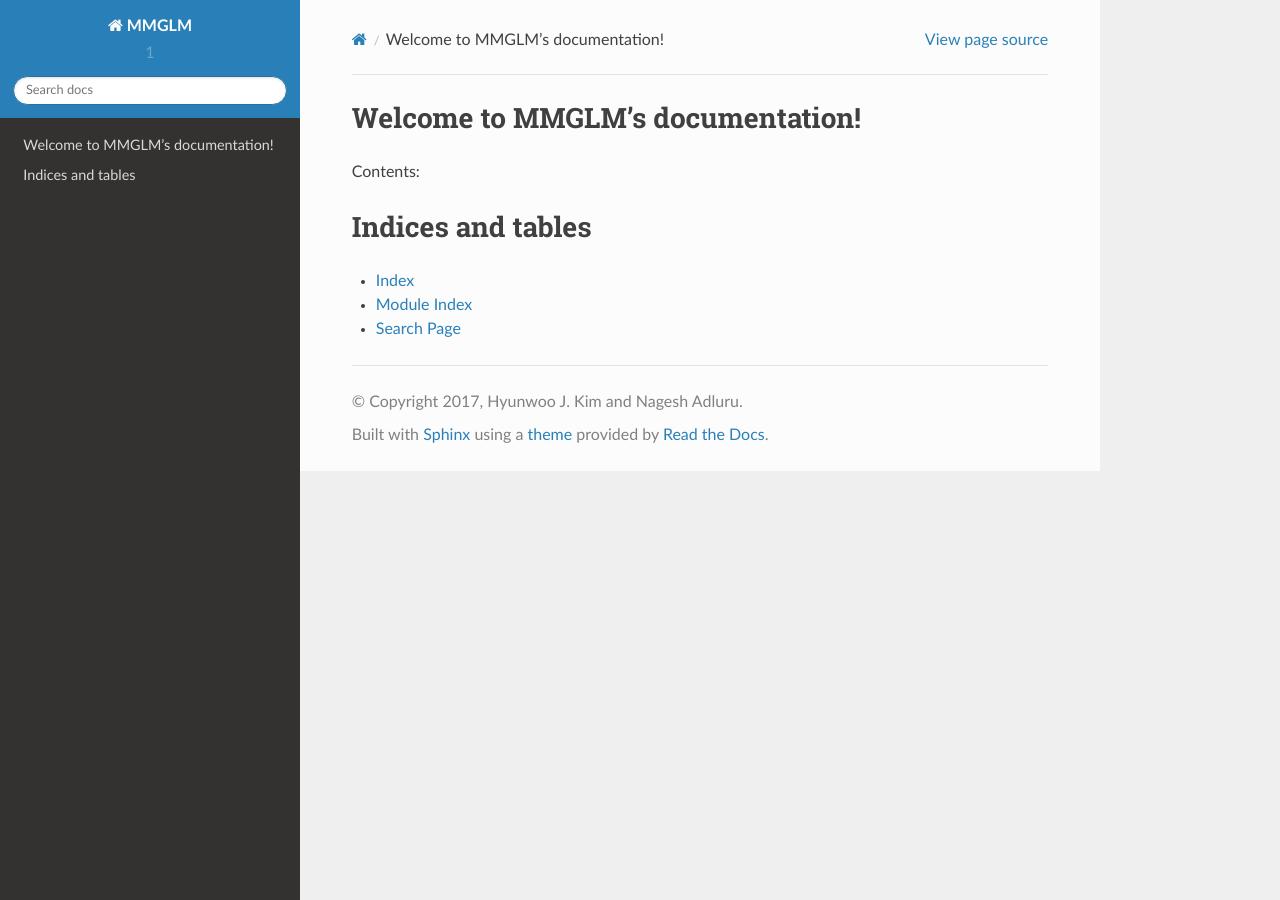
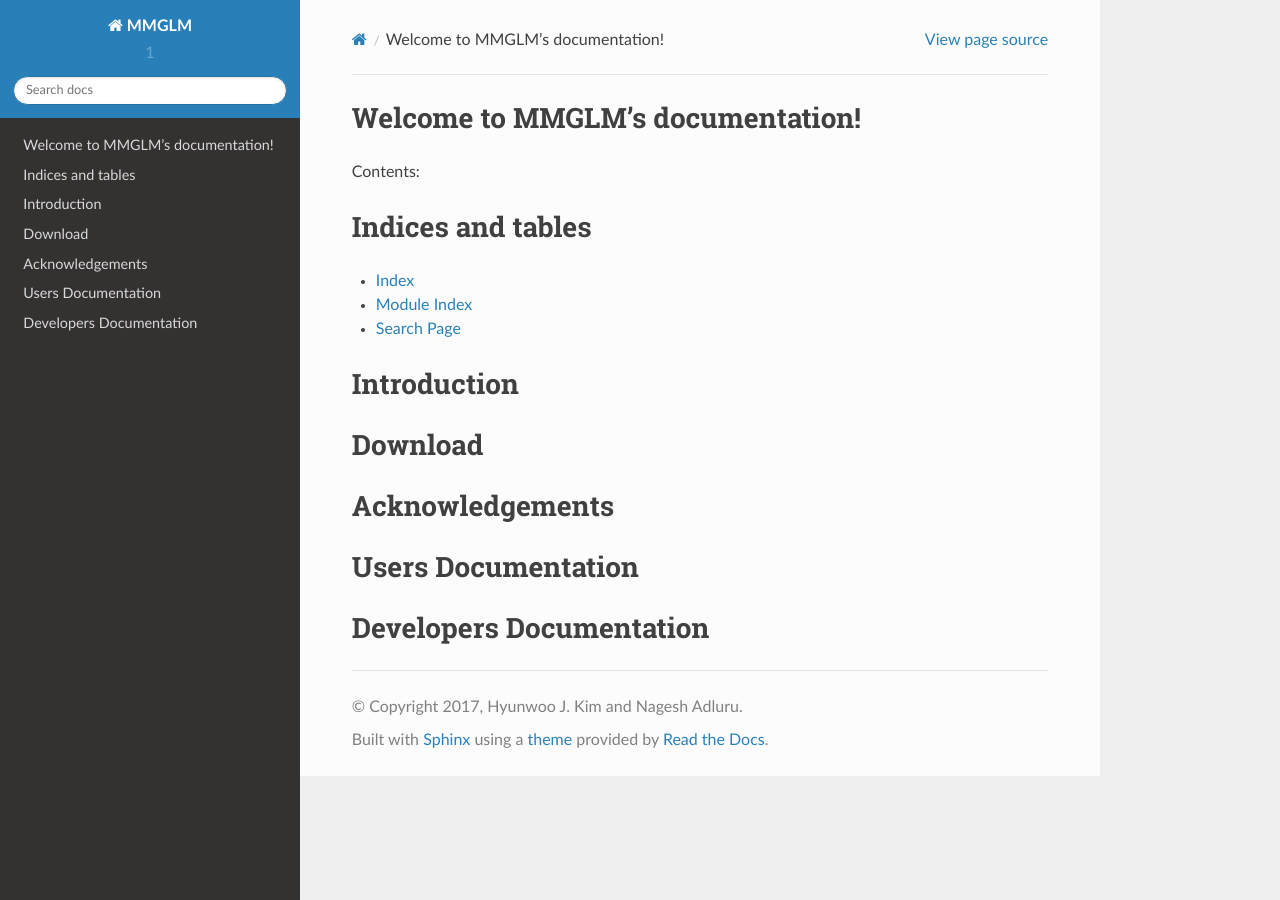
Before and after one commit to MLman/MMGLM_HTCONDOR, a Sphinx documentation site: the page built from docs/source/index.rst, in a window 1280 px wide. Built offline with Sphinx 7.4.7 and the Read the Docs theme 2.0.0, drawn with Linux system fonts in a browser that asks for light colours.

Commit message:
Headings.

```diff
--- a/docs/source/index.rst
+++ b/docs/source/index.rst
@@ -19,3 +19,18 @@ Indices and tables
 * :ref:`genindex`
 * :ref:`modindex`
 * :ref:`search`
+
+Introduction
+============
+
+Download
+========
+
+Acknowledgements
+================
+
+Users Documentation
+===================
+
+Developers Documentation
+========================
```
Also changed, not shown: 5 other files.
